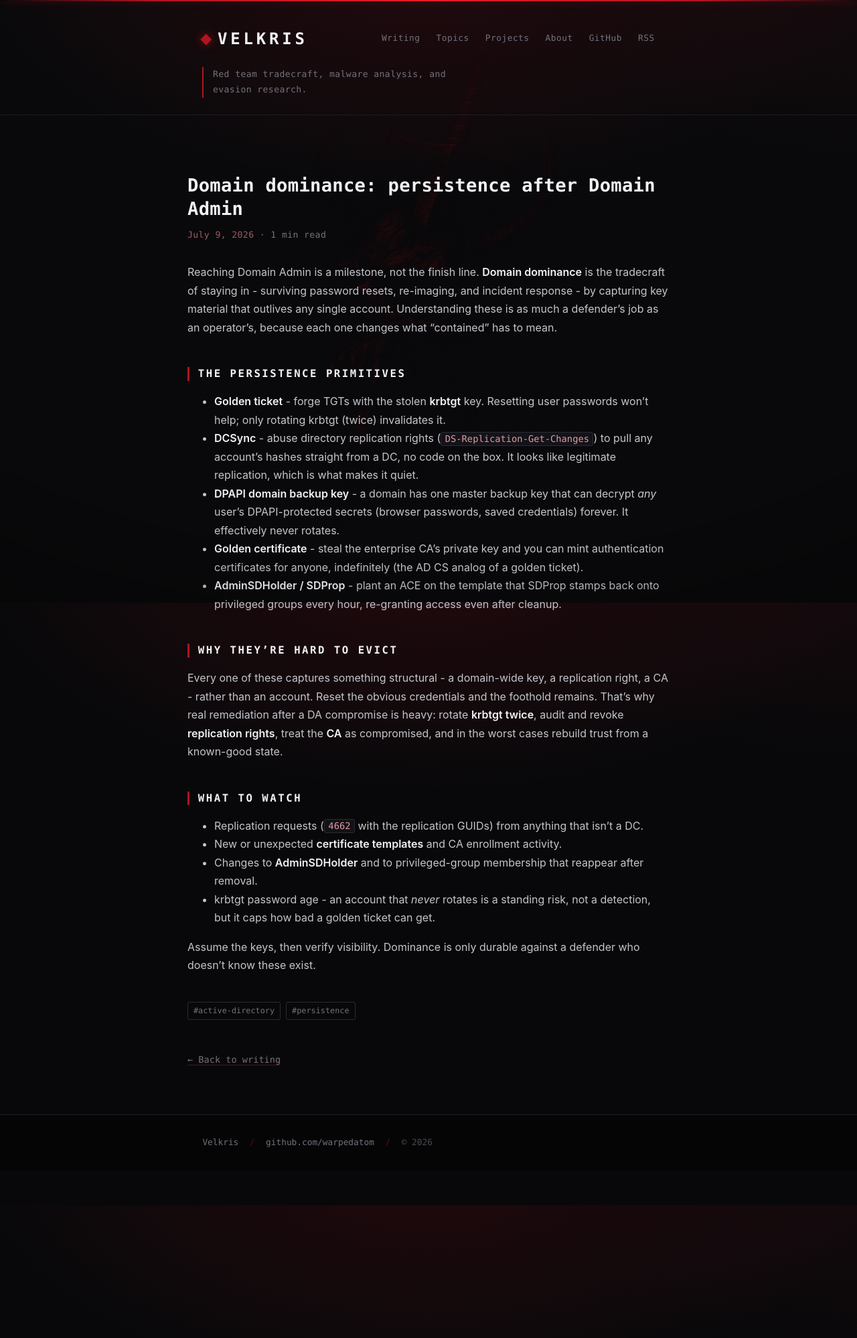
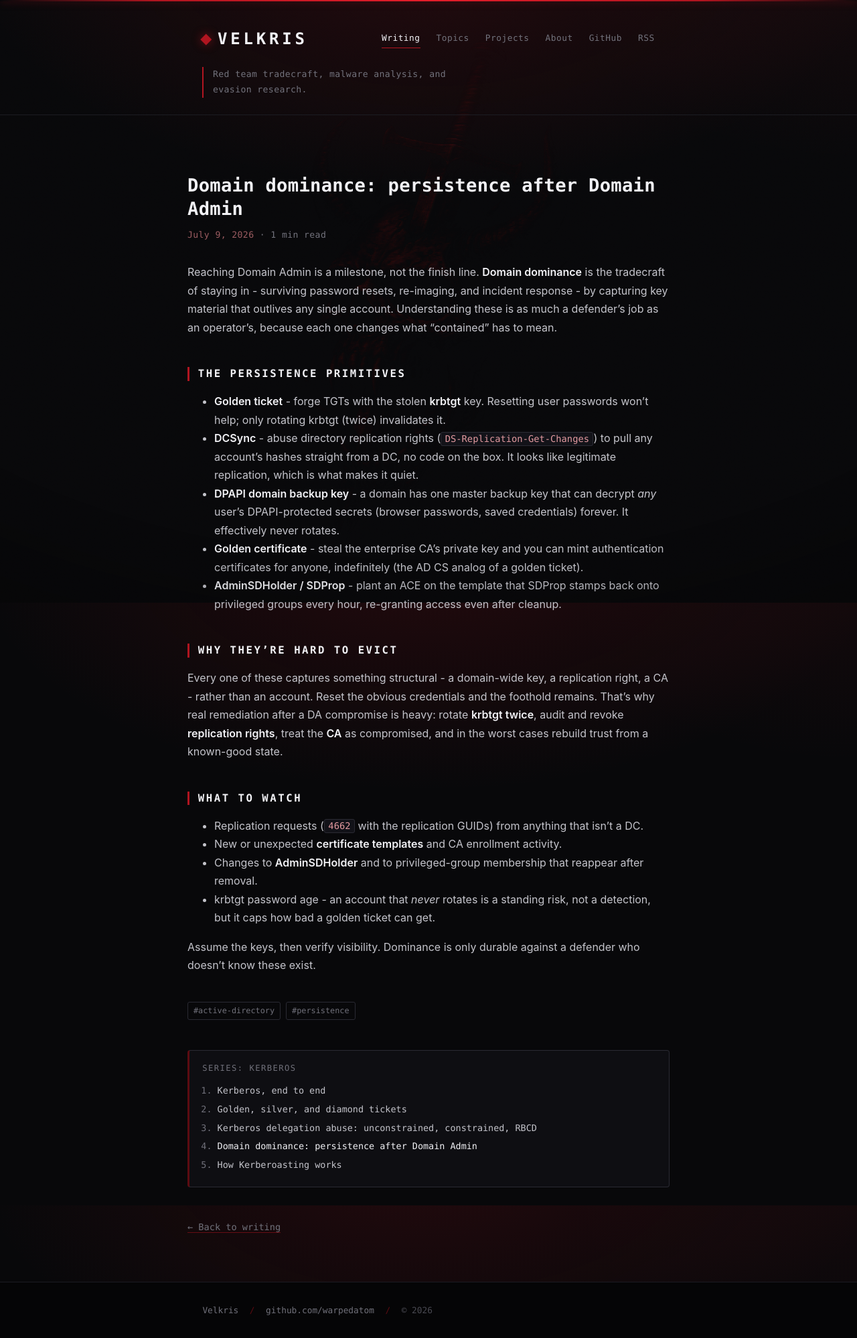
Before and after one commit to warpedatom/warpedatom.github.io, a Jekyll site: the page built from _posts/2026-07-09-domain-dominance-persistence-after-domain-admin.md, in a window 1280 px wide. Shown: the whole page at 67% size. Built offline with Jekyll 4.4.1, drawn with Linux system fonts in a browser that asks for light colours.

Commit message:
improve: accessibility, SEO, and content consistency

```diff
--- a/404.html
+++ b/404.html
@@ -2,6 +2,7 @@
 layout: default
 title: "404: signal lost"
 permalink: /404.html
+sitemap: false
 ---
 
 <article class="doc">
--- a/_layouts/default.html
+++ b/_layouts/default.html
@@ -10,10 +10,10 @@
   <link rel="apple-touch-icon" href="{{ '/assets/img/apple-touch-icon.png' | relative_url }}">
   {% seo %}
   {% feed_meta %}
-  <link rel="preconnect" href="https://api.github.com">
   <link rel="stylesheet" href="{{ '/assets/css/style.css' | relative_url }}">
 </head>
 <body>
+  <a class="skip-link" href="#main-content">Skip to main content</a>
   <div class="fx-topline" aria-hidden="true"></div>
   <div class="fx-skull" aria-hidden="true"></div>
   <div class="fx-grain" aria-hidden="true"></div>
@@ -25,11 +25,11 @@
         <a class="brand" href="{{ '/' | relative_url }}">
           <span class="brand-mark" aria-hidden="true"></span><span class="brand-name">VELKRIS</span>
         </a>
-        <nav class="nav">
-          <a href="{{ '/' | relative_url }}">Writing</a>
-          <a href="{{ '/tags/' | relative_url }}">Topics</a>
-          <a href="{{ '/projects/' | relative_url }}">Projects</a>
-          <a href="{{ '/about/' | relative_url }}">About</a>
+        <nav class="nav" aria-label="Primary navigation">
+          <a href="{{ '/' | relative_url }}"{% if page.url == '/' or page.url contains '/posts/' %} aria-current="page"{% endif %}>Writing</a>
+          <a href="{{ '/tags/' | relative_url }}"{% if page.url contains '/tags/' %} aria-current="page"{% endif %}>Topics</a>
+          <a href="{{ '/projects/' | relative_url }}"{% if page.url contains '/projects/' %} aria-current="page"{% endif %}>Projects</a>
+          <a href="{{ '/about/' | relative_url }}"{% if page.url contains '/about/' %} aria-current="page"{% endif %}>About</a>
           <a href="https://github.com/{{ site.github_username | default: 'warpedatom' }}">GitHub</a>
           <a href="{{ '/feed.xml' | relative_url }}">RSS</a>
         </nav>
@@ -38,7 +38,7 @@
     </div>
   </header>
 
-  <main class="wrap content">
+  <main id="main-content" class="wrap content">
     {{ content }}
   </main>
 
--- a/_posts/2026-07-09-domain-dominance-persistence-after-domain-admin.md
+++ b/_posts/2026-07-09-domain-dominance-persistence-after-domain-admin.md
@@ -3,6 +3,7 @@ layout: post
 title: "Domain dominance: persistence after Domain Admin"
 date: 2026-07-09
 tags: [active-directory, persistence]
+series: kerberos
 description: "The persistence primitives - DCSync, Golden Tickets, skeleton keys, AdminSDHolder - that let an attacker stay in after reaching Domain Admin and survive a password reset."
 ---
 
--- a/assets/css/style.css
+++ b/assets/css/style.css
@@ -25,6 +25,16 @@
 
   --wrap: 720px;
 }
+
+/* skip-to-content link for keyboard navigation */
+.skip-link {
+  position: absolute; top: -999px; left: 0;
+  background: var(--bg-elev); color: var(--ink-bright);
+  border: 1px solid var(--red); border-radius: 3px;
+  font-family: var(--mono); font-size: 0.8rem; letter-spacing: 0.04em;
+  padding: 0.5rem 1rem; text-decoration: none; z-index: 200;
+}
+.skip-link:focus { top: 4px; left: 4px; }
 
 * { box-sizing: border-box; }
 html { -webkit-text-size-adjust: 100%; }
@@ -108,6 +118,7 @@ body {
   border-bottom: 1px solid transparent; transition: color 0.15s, border-color 0.15s;
 }
 .nav a:hover { color: var(--ink-bright); border-bottom-color: var(--red-hot); }
+.nav a[aria-current="page"] { color: var(--ink-bright); border-bottom-color: var(--red); }
 
 .tagline {
   margin: 1.3rem 0 0; padding-left: 0.85rem;
@@ -287,6 +298,13 @@ blockquote {
 }
 .gh-badge-rel { color: var(--red-hot); border-color: var(--red-deep); background: rgba(92,11,17,0.18); }
 
+/* ---- focus-visible for keyboard navigation ------------- */
+:focus-visible {
+  outline: 2px solid var(--red-hot);
+  outline-offset: 3px;
+  border-radius: 2px;
+}
+
 /* ---- responsive ----------------------------------------- */
 @media (max-width: 600px) {
   .fx-skull { opacity: 0.1; }
```
Also changed, not shown: _posts/2025-10-29-welcome-to-my-blog.md (+2 -1 lines).
